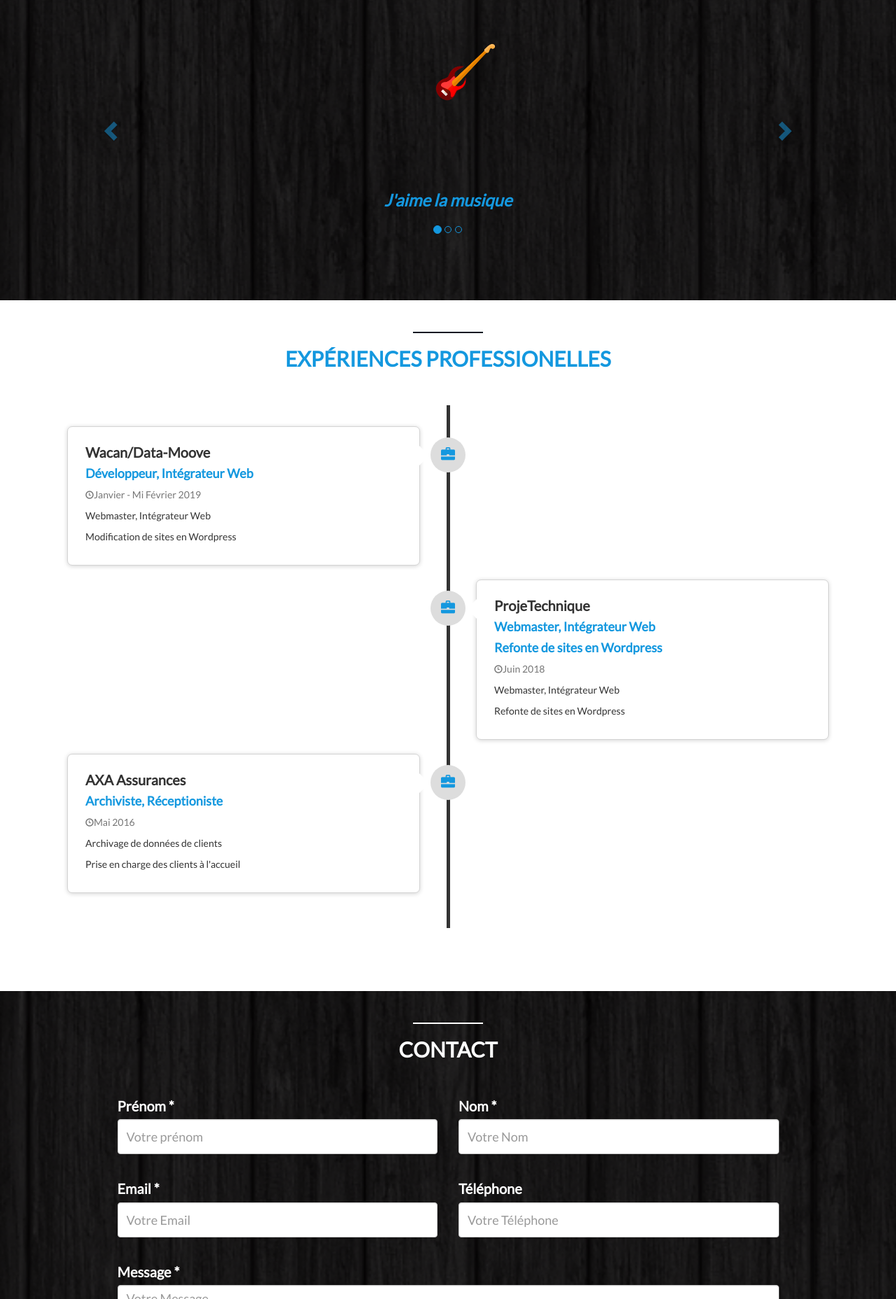
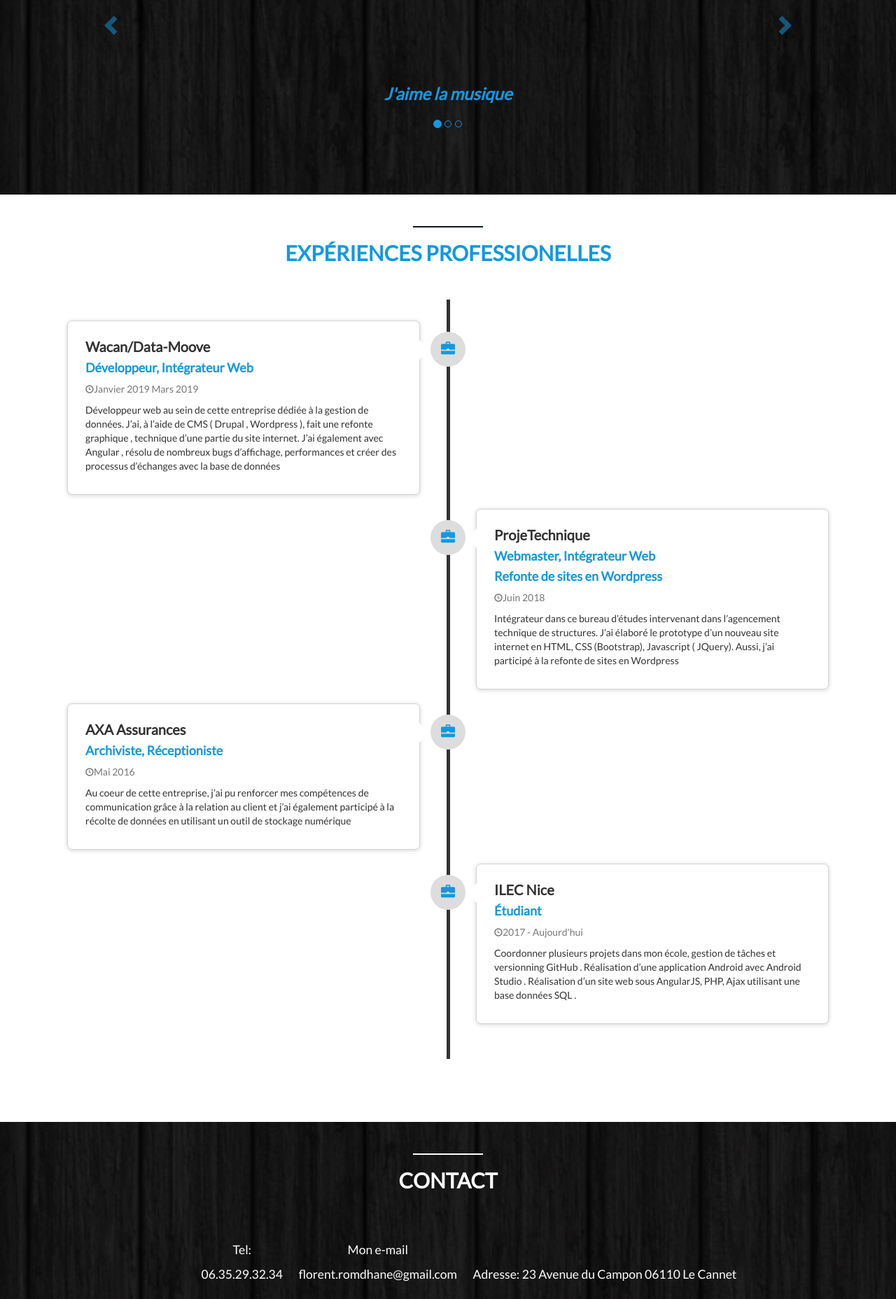
Before and after one commit to Flyntth/Flyntth.github.io, a PHP site: page / in a window 1280 px wide. Shown: the part 2584-4440 px from the top of the page at 70% size. Run offline with PHP 8.4, Linux system fonts and the light colour scheme; some libraries are stand-ins or nearby versions.

Commit message:
Delete old CV, Modify Skill Content, Education, Professional Experiences, Contact, Change Color on footer, Add border on nav

```diff
--- a/css/style.css
+++ b/css/style.css
@@ -95,6 +95,7 @@ section .heading h2 {
   border-radius: 30px;
   margin: 0 auto;
   width: 80%;
+  border: 10px solid #0F2242 !important;
 }
 
 .navbar .navbar-nav {
@@ -485,7 +486,10 @@ section .heading h2 {
 
 /* FOOTER */
 footer {
-  background: #1498DF;
+  /*background: #00bfff;*/
+  background: #ff00cc;
+  background: -webkit-linear-gradient(to right, #333399, #ff00cc);  /* Chrome 10-25, Safari 5.1-6 */
+  background: linear-gradient(to right, #333399, #ff00cc); /* W3C, IE 10+/ Edge, Firefox 16+, Chrome 26+, Opera 12+, Safari 7+ */
   border: 5px solid #0f2242;
 }
 
--- a/index.html
+++ b/index.html
@@ -64,7 +64,7 @@
     <div class="heading">
       <h1>Bonjour, c'est moi Florent</h1>
       <h3>(Apprenti) Développeur Web</h3>
-      <a href="docs/CVFlorent.pdf" class="button1">Télécharger CV</a>
+      <a href="docs/CV_Dev.pdf" class="button1">Télécharger CV</a>
     </div>
 
     <div class="social-network">
@@ -82,7 +82,27 @@
     </div>
     <div class="container">
       <div class="row">
-
+        <p>Générales
+          : Communication, Responsabilité,
+          Esprit d’équipe
+        </p>
+        <p>
+          Langages:
+          PHP (Symfony), Javascript (Node,
+          VueJS, Angular, JQuery), HTML, CSS (Bootstrap,
+          SASS, Materialize, Skeleton), C, C++, C#, Python,
+          SQL (MySQL)
+        </p>
+        <p>Conception:
+          UML, Design Pattern, Merise
+        </p>
+        <p>
+          Logiciels:
+          Photoshop, Illustrator, GitDesktop,
+          Postman, Unity, Unreal Engine, Wamp, Android
+          Studio
+        </p>
+        <!--
         <div class="col-md-4">
           <div class="progress">
             <div class="progress-bar" id="progress-bar-clair" role="progressbar" aria-value="85" aria-valuemin="0"
@@ -146,7 +166,7 @@
             </div>
           </div>
         </div>
-
+      -->
       </div>
     </div>
   </section>
@@ -168,9 +188,6 @@
             <div class="blue-divider"></div>
             <p>
               Option Développement
-            </p>
-            <p>
-              <a href="sites/sio.html">Voir les examens</a>
             </p>
           </div>
         </div>
@@ -226,7 +243,7 @@
           </a>
         </div>
         <div class="col-sm-offset-4 col-sm-4">
-          <a class="thumbnail" href="sites/SiteBurger/index.php" target="_blank">
+          <a class="thumbnail" href="#">
             <img src="images/burger.png" alt="Site Burger">
           </a>
         </div>
@@ -299,15 +316,17 @@
                 <h3>Wacan/Data-Moove</h3>
                 <h4>Développeur, Intégrateur Web </h4>
                 <p class="text-muted">
-                  <small class="glyphicon glyphicon-time"></small>Janvier - Mi Février 2019
+                  <small class="glyphicon glyphicon-time"></small>Janvier 2019 Mars 2019
                 </p>
               </div>
               <div class="timeline-body">
                 <p>
-                  Webmaster, Intégrateur Web
-                </p>
-                <p>
-                  Modification de sites en Wordpress
+                  Développeur web au sein de cette entreprise dédiée à la gestion de
+                  données. J’ai, à l’aide de CMS ( Drupal , Wordpress ), fait une
+                  refonte graphique , technique d’une partie du site internet. J’ai
+                  également avec Angular , résolu de nombreux bugs d’affichage,
+                  performances et créer des processus d’échanges avec la base de
+                  données
                 </p>
               </div>
             </div>
@@ -329,10 +348,10 @@
                 </div>
                 <div class="timeline-body">
                   <p>
-                    Webmaster, Intégrateur Web
-                  </p>
-                  <p>
-                    Refonte de sites en Wordpress
+                    Intégrateur dans ce bureau d’études intervenant dans
+                    l’agencement technique de structures. J’ai élaboré le prototype
+                    d’un nouveau site internet en HTML, CSS (Bootstrap), Javascript
+                    ( JQuery). Aussi, j’ai participé à la refonte de sites en Wordpress
                   </p>
                 </div>
               </div>
@@ -353,10 +372,34 @@
               </div>
               <div class="timeline-body">
                 <p>
-                  Archivage de données de clients
+                  Au coeur de cette entreprise, j’ai pu renforcer mes compétences de
+                  communication grâce à la relation au client et j’ai également
+                  participé à la récolte de données en utilisant un outil de stockage
+                  numérique
                 </p>
+              </div>
+            </div>
+          </div>
+        </li>
+        <li>
+          <div class="timeline-badge">
+            <span class="glyphicon glyphicon-briefcase"></span>
+          </div>
+          <div class="timeline-panel-container-inverted">
+            <div class="timeline-panel">
+              <div class="timeline-heading">
+                <h3>ILEC Nice</h3>
+                <h4>Étudiant</h4>
+                <p class="text-muted">
+                  <small class="glyphicon glyphicon-time"></small>2017 - Aujourd'hui
+                </p>
+              </div>
+              <div class="timeline-body">
                 <p>
-                  Prise en charge des clients à l'accueil
+                  Coordonner plusieurs projets dans mon école, gestion de tâches et
+                  versionning GitHub . Réalisation d’une application Android avec
+                  Android Studio . Réalisation d’un site web sous AngularJS, PHP,
+                  Ajax utilisant une base données SQL .
                 </p>
               </div>
             </div>
@@ -374,53 +417,11 @@
       </div>
 
       <div class="row">
-        <div class="col-lg-10 col-lg-offset-1">
-          <form id="contact-form" method="post" action="" role="form">
-            <div class="row">
-              <div class="col-md-6">
-                <label for="firstname">Prénom *</label>
-                <input id="firstname" type="text" name="firstname" class="form-control" placeholder="Votre prénom">
-                <p class="comments"></p>
-              </div>
-              <div class="col-md-6">
-                <label for="name">Nom *</label>
-                <input id="name" type="text" name="name" class="form-control" placeholder="Votre Nom">
-                <p class="comments"></p>
-              </div>
-              <div class="col-md-6">
-                <label for="email">Email *</label>
-                <input id="email" type="text" name="email" class="form-control" placeholder="Votre Email">
-                <p class="comments"></p>
-              </div>
-              <div class="col-md-6">
-                <label for="phone">Téléphone</label>
-                <input id="phone" type="tel" name="phone" class="form-control" placeholder="Votre Téléphone">
-                <p class="comments"></p>
-              </div>
-              <div class="col-md-12">
-                <label for="message">Message *</label>
-                <textarea id="message" name="message" class="form-control" placeholder="Votre Message"
-                  rows="4"></textarea>
-                <p class="comments"></p>
-              </div>
-              <div class="col-md-12">
-                <p><strong>* Ces informations sont requises.</strong></p>
-              </div>
-              <div class="col-md-12">
-                <input type="submit" class="button1" value="Envoyer">
-              </div>
-            </div>
-          </form>
-        </div>
-      </div>
-
-      <div class="white-divider"></div>
-
-      <div class="row">
         <div class="container">
           <div class="col-md-12">
             <ul class="liste-com">
-              <li><a href="tel:+33635293234">Tel: 06.35.29.32.34</a></li>
+              <li><p>Tel:</p><a href="tel:+33635293234">06.35.29.32.34</a></li>
+              <li><p>Mon e-mail</p><a href="mailto:florent.romdhane@gmail.com">florent.romdhane@gmail.com</a></li>
               <li>Adresse: 23 Avenue du Campon 06110 Le Cannet</li>
               </div>
           </ul>
@@ -444,7 +445,7 @@
     <a href="#about">
       <span class="glyphicon glyphicon-chevron-up"></span>
     </a>
-    <h5>© 2018 FLORENTROMDHANE.FR</h5>
+    <h5>© 2020 FLORENT ROMDHANE</h5>
   </footer>
 
 </body>
```
Also changed, not shown: sites/sio.html (deleted, +0 -55 lines), 2 other files.
